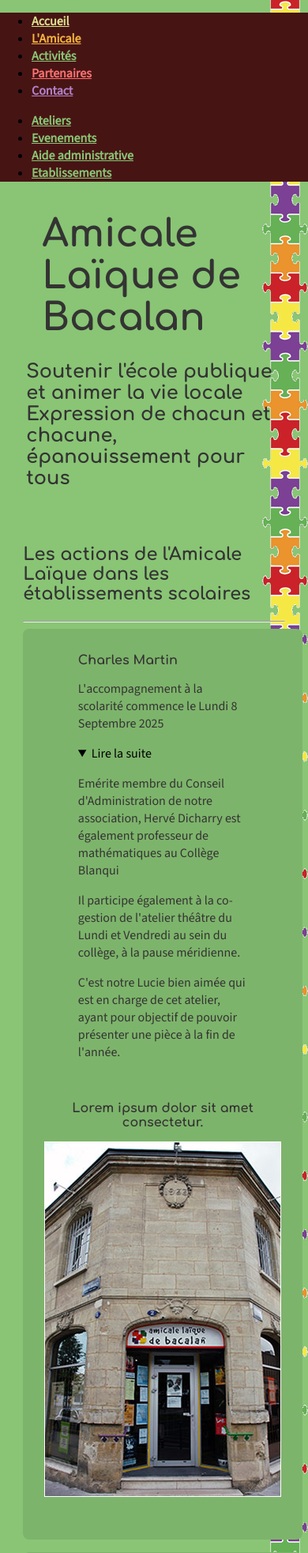
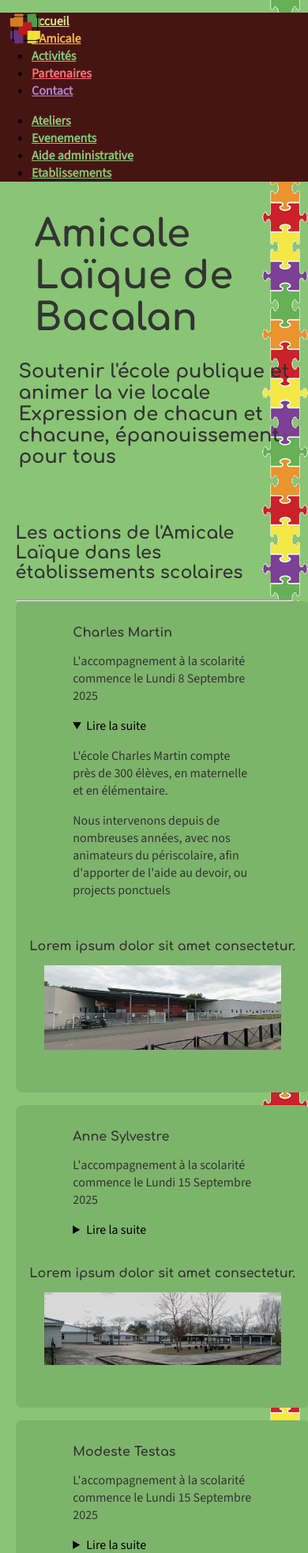
Before and after one commit to mufour/alb-site, a PHP site: page /etablissements.html in a window 390 px wide, after a click on "Lire la suite". Shown: the top 1966 px of the page at 79% size. Run offline with PHP 8.4, Linux system fonts and the light colour scheme.

Commit message:
all body responsive + images, minus every header with burger menu

```diff
--- a/ateliers.html
+++ b/ateliers.html
@@ -236,6 +236,7 @@
             <hr>
         </div>
         <h4>Nos tarifs</h4>
+        <div id="prices">
         <table>
             <tr class="darken-lign">
                 <td>
@@ -537,6 +538,7 @@
                 </td>
             </tr>
         </table>
+        </div>
         <br>
         <hr>
         <div class="row">
@@ -559,6 +561,7 @@
             </div>
             <div class="w-6-team">
                 <h4>Notre grille tarifaire</h4>
+                <div id="tarification">
                 <table>
                     <tr>
                         <td width="20%"></td>
@@ -622,6 +625,7 @@
                     </tr>
                 </table>
             </div>
+            </div>
         </div>
         <div class="cards">
             <div class="card">
--- a/etablissements.html
+++ b/etablissements.html
@@ -56,17 +56,14 @@
                 <p>L'accompagnement à la scolarité commence le Lundi 8 Septembre 2025</p>
                 <details>
                     <summary>Lire la suite</summary>
-                    <p>Emérite membre du Conseil d'Administration de notre association, Hervé Dicharry est également
-                        professeur de mathématiques au Collège Blanqui</p>
-                    <p>Il participe également à la co-gestion de l'atelier théâtre du Lundi et Vendredi au sein du
-                        collège, à la pause méridienne.</p>
-                    <p>C'est notre Lucie bien aimée qui est en charge de cet atelier, ayant pour objectif de pouvoir
-                        présenter une pièce à la fin de l'année.</p>
+                    <p>L'école Charles Martin compte près de 300 élèves, en maternelle et en élémentaire.</p>
+                    <p>Nous intervenons depuis de nombreuses années, avec nos animateurs du périscolaire, afin
+                        d'apporter de l'aide au devoir, ou projects ponctuels</p>
                 </details>
             </div>
             <div class="event-img">
-                <h4>Lorem ipsum dolor sit amet consectetur.</h4><img src="/images/amicale_facade.jpg" alt="permaculture"
-                    class="side-img">
+                <h4>Lorem ipsum dolor sit amet consectetur.</h4><img src="/images/charles_martin.png"
+                    alt="Groupe Scolaire Charles Martin" class="side-img">
             </div>
         </div>
         <div class="event-card">
@@ -76,16 +73,15 @@
                 <details>
                     <summary>Lire la suite</summary>
                     <p>Anciennement appelée école Labarde, nom éponyme de la rue dans laquelle se trouve l'école.</p>
-                    <p>Lorem ipsum dolor sit amet consectetur adipisicing elit. Numquam hic sequi maiores modi rem
-                        architecto iusto excepturi exercitationem, ab dolorum! Odio impedit vero aliquam dolor? Sequi
-                        eaque soluta pariatur enim in quasi, provident est nostrum dolores facere. Omnis suscipit aut
-                        explicabo itaque veritatis iure perspiciatis?
-                    </p>
+                    <p>En 2019, l'inauguration de l'école jusque là sans nom, rend hommage à Anne Sylvestre, illustre
+                        figure représentant des valeurs humanistes cher àn Bacalan.</p>
+                    <p>Nous intervenons depuis de nombreuses années, avec nos animateurs du périscolaire, afin
+                        d'apporter de l'aide au devoir, ou projects ponctuels</p>
                 </details>
             </div>
             <div class="event-img">
-                <h4>Lorem ipsum dolor sit amet consectetur.</h4><img src="/images/statuts_amicale_big.jpg"
-                    alt="florencepowa" class="side-img">
+                <h4>Lorem ipsum dolor sit amet consectetur.</h4><img src="/images/labarde.jpg"
+                    alt="Ecole Anne Sylvestre" class="side-img">
             </div>
         </div>
         <div class="event-card">
@@ -94,16 +90,16 @@
                 <p>L'accompagnement à la scolarité commence le Lundi 15 Septembre 2025</p>
                 <details>
                     <summary>Lire la suite</summary>
-                    <p>Lorem ipsum dolor sit amet consectetur adipisicing elit. Numquam hic sequi maiores modi rem
-                        architecto iusto excepturi exercitationem, ab dolorum! Odio impedit vero aliquam dolor? Sequi
-                        eaque soluta pariatur enim in quasi, provident est nostrum dolores facere. Omnis suscipit aut
-                        explicabo itaque veritatis iure perspiciatis?
+                    <p>Le groupe scolaire le plus récent de Bacalan a vu ouvrir ses portes en 2021, et compte désormais
+                        près de 200 élèves.
                     </p>
+                    <p>Nous intervenons depuis de nombreuses années, avec nos animateurs du périscolaire, afin
+                        d'apporter de l'aide au devoir, ou projects ponctuels</p>
                 </details>
             </div>
             <div class="event-img">
                 <h4>Lorem ipsum dolor sit amet consectetur.</h4>
-                <img src="/images/ca_1920_1930_big.jpg" alt="idk" class="side-img">
+                <img src="/images/modeste_testas.png" alt="Groupe Scolaire Modeste Testas" class="side-img">
             </div>
         </div>
         <div class="event-card">
@@ -112,16 +108,14 @@
                 <p>L'accompagnement à la scolarité commence le Lundi 15 Septembre 2025
                 <details>
                     <summary>Lire la suite</summary>
-                    <p>Lorem ipsum dolor sit amet consectetur adipisicing elit. Numquam hic sequi maiores modi rem
-                        architecto iusto excepturi exercitationem, ab dolorum! Odio impedit vero aliquam dolor? Sequi
-                        eaque soluta pariatur enim in quasi, provident est nostrum dolores facere. Omnis suscipit aut
-                        explicabo itaque veritatis iure perspiciatis?
-                    </p>
+                    <p>Dirigé par notre ancien président, Yves Jouanard !</p>
+                    <p>Nous intervenons depuis de nombreuses années, avec nos animateurs du périscolaire, afin
+                        d'apporter de l'aide au devoir, ou projects ponctuels</p>
                 </details>
             </div>
             <div class="event-img">
                 <h4>Lorem ipsum dolor sit amet consectetur.</h4>
-                <img src="/images/ca_1920_1930_big.jpg" alt="idk" class="side-img">
+                <img src="/images/achard.png" alt="Ecole Achard" class="side-img">
             </div>
         </div>
         <div class="event-card">
@@ -130,29 +124,23 @@
                 <p>Nous co-construisons avec le collège depuis de nombreuses années</p>
                 <details>
                     <summary>Lire la suite</summary>
-                    <p>Nous proposons depuis plusieurs années un atelier Théâtre 2 fois par semaine, lors de la pause
-                        méridienne. Cet atelier est assuré par Lucie, qui s'occupe également des ateliers Théâtre dans
-                        nos locaux.</p>
-                    <p>L'atelier échec est également présent 2 fois dans la semaine, sur la pause méridienne, animé par
-                        Yon Kosmin Barboux !</p>
+                    <p>Nous proposons depuis plusieurs années un atelier théâtre, qui se tient désormais à la fin de la
+                        journée du Lundi. Cet atelier est assuré par Lucie, qui s'occupe également des ateliers théâtre
+                        dans nos locaux.</p>
+                    <p>Un atelier échec est également présent 2 fois dans la semaine, sur la pause méridienne, grâce à un
+                        intervenant bien connu du collège.</p>
                     <p>Nous adaptons nos propositions aux possibilités d'accueil du collège, ainsi qu'aux horaires de la
                         pause méridenne. Notre collaboration nous permet d'adapter nos propositions d'ateliers. Par le
-                        passé, nous avons pu proposer des ateliers Photographie, Informatique et Vidéo.</p>
+                        passé, nous avons pu proposer des ateliers de photographie, informatique et vidéo.</p>
                     <br>
                     <p>Nous ne pouvons proposer le même accompagnement à la scolarité comme nous le faisons dans les
-                        écoles primaires, en revanche, nous suivons les élèves qui en font la demande, et nous mettons
+                        écoles primaires, en conséquence, nous suivons les élèves qui en font la demande, et nous mettons
                         en place des séances de travail dans nos locaux pour les collégiens qui le souhaitent.</p>
-                    <p>Emérite membre du Conseil d'Administration de notre association, Hervé Dicharry est également
-                        professeur de mathématiques au Collège Blanqui</p>
-                    <p>Il participe également à la co-gestion de l'atelier théâtre du Lundi et Vendredi au sein du
-                        collège, à la pause méridienne.</p>
-                    <p>C'est notre Lucie bien aimée qui est en charge de cet atelier, ayant pour objectif de pouvoir
-                        présenter une pièce à la fin de l'année.</p>
                 </details>
             </div>
             <div class="event-img">
                 <h4>Lorem ipsum dolor sit amet consectetur.</h4>
-                <img src="/images/ca_1920_1930_big.jpg" alt="idk" class="side-img">
+                <img src="/images/blanqui.jpg" alt="Collège Blanqui" class="side-img">
             </div>
         </div>
         <div class="cards">
@@ -163,10 +151,8 @@
                 <p>Culturels<br>Sportifs<br>Musicaux</p>
             </div>
             <div class="card">
-                <br><img src="images/chaise-et-table.png" width="100" height="100"
-                    alt="picto_atelier_scolaire">
-                <p><a class="bouton-picto"
-                        href="https://www.amicalebacalan.com/etablissements.html">ACTIONS
+                <br><img src="images/chaise-et-table.png" width="100" height="100" alt="picto_atelier_scolaire">
+                <p><a class="bouton-picto" href="https://www.amicalebacalan.com/etablissements.html">ACTIONS
                         SCOLAIRES
                     </a></p>
                 <p>Collège Blanqui<br>Ecoles</p>
--- a/index.html
+++ b/index.html
@@ -229,7 +229,7 @@
         </div>
         <hr>
         <div class="footer">
-            <p class="p-footer">© 2025 Amicale Laïque de Bacalan - BORDEAUX (Gironde) | Tous droits réservés<br>
+            <p class="p-footer">© 2026 Amicale Laïque de Bacalan - BORDEAUX (Gironde) | Tous droits réservés<br>
                 Réseaux sociaux : <a href="https://www.facebook.com/amicalelaique.debacalan" target="_blank">Page
                     Facebook <img src="images/fbpicto.png" alt="fb-picto" id="fb-picto" width="28px"></a> | <a
                     href="https://www.instagram.com/amicalelaiquedebacalan/" target="_blank">Page Instagram <img
--- a/public/scripts.js
+++ b/public/scripts.js
@@ -1,4 +1,4 @@
-/* -------- Animation du bandeau d'images de la page d'accueil -------- */
+/* ---------------- Animation du bandeau d'images de la page d'accueil ---------------- */
 
 const bandef = document.querySelector('.bandef');
 let speed = 1;
@@ -11,7 +11,6 @@ const track = document.querySelector('.bandef-track');
 
 if (track) {
     track.innerHTML += track.innerHTML;
-
     function animate() {
         if (!isPaused) {
             position += speed * direction;
@@ -45,12 +44,10 @@ toggleBtn.addEventListener('click', () => {
         isPaused = !isPaused;
         toggleBtn.textContent = isPaused ? 'Reprendre' : 'Pause';
     });
-
     document.getElementById('speed-up')
         .addEventListener('click', () => {
             speed += 1;
         });
-
     document.getElementById('speed-down')
         .addEventListener('click', () => {
 
@@ -61,11 +58,12 @@ document.getElementById('speed-down')
         });
 }
 
-/* -------- Menu Burger -------- */
+/* ---------------- Menu Burger ---------------- */
 const burgerBtn = document.getElementById('burger-btn');
 const mainNavLinks = document.getElementById('nav-links');
 const secNav = document.getElementById('menu-amicale');
 
+if (burgerBtn && mainNavLinks && secNav) {
     // Fonction pour basculer l'affichage des deux menus
     function toggleMenus() {
         mainNavLinks.classList.toggle('open');
@@ -85,28 +83,19 @@ const secNavItems = secNav.querySelectorAll('a');
     secNavItems.forEach(link => {
         link.addEventListener('click', toggleMenus);
     });
+}
 
+/* ---------------- Formulaire ---------------- */
+const form = document.querySelector('form');
+const emailInput = document.getElementById('email');
 
-/* -------- Formulaire --------
+if (form && emailInput) {
     document.getElementById('email').addEventListener('focus', function () {
-            messageElt = document.createElement('div');
-            messageElt.setAttribute('id', 'message');
+        const messageElt = document.createElement('div'); messageElt.setAttribute('id', 'message');
         messageElt.textContent = "Un lien d'activation sera envoyé à cette adresse"
-            emailElt.parentNode.insertBefore(messageElt, emailElt.nextSibling);
     })
 
     document.getElementById('email').addEventListener('blur', function () {
         document.getElementById('message').remove();
     })
-
-        document.querySelector('form').addEventListener('submit', function (e) {
-            e.preventDefault();
-            if (e.target.password.value === e.target.confirmpw.value) {
-                alert("Votre mot de passe est valide, la demande a bien été envoyée");
-            } else {
-                const confirmpwElt = document.querySelector('label[for="confirmpw"]');
-                confirmpwElt.textContent += " - Vos mots de passe ne coïncident pas";
-                confirmpwElt.style.color = "red";
 }
-        });
-        */
--- a/public/styles.css
+++ b/public/styles.css
@@ -602,10 +609,11 @@ header {
 }
 
 .nav-links li {
-    list-style: none;}
+    list-style: none;
+}
 
 .logo {
-    margin: 8px;
+    margin: 12px;
     max-width: 96px;
     display: block;
 }
@@ -663,6 +676,10 @@ header {
 
 /*-------------------------------- RESPONSIVE TABLETTE --------------------------------*/
 @media only screen and (max-width: 980px) {
+
+    #main {
+        width: auto;
+    }
 
     .row {
         width: 100%;
@@ -702,38 +719,42 @@ header {
         margin-top: 15px;
         font-size: 10px;
     }
+
+    iframe {
+        width: 90%;
+    }
+
+    .card-admin-nordv {
+        width: 90%;
+    }
+
+    .card-admin-rdv {
+        width: 90%;
+    }
 }
 
 /*-------------------------------- RESPONSIVE TELEPHONE --------------------------------*/
 @media only screen and (max-width: 768px) {
 
     #main {
-        max-width: 85%;
+        max-width: 90%;
     }
 
+    .row,
     .w-4,
-    .w-6-team,
     .w-8-accueil,
     .partner,
     .card-contact,
     .atelier-day,
-    .row {
+    .w-12-content,
+    .w-12-content-news {
         width: 98%;
         display: block;
-        margin-bottom: 20px;
+        margin: 8px 0px;
     }
 
     .row>div {
         margin: 1%;
-    }
-
-    .w-4,
-    .w-6-team,
-    .w-8-accueil,
-    .w-12-content,
-    .w-12-content-news {
-        width: 98%;
-        display: block;
     }
 
     .cards {
@@ -784,23 +814,73 @@ header {
         border-bottom: 1px solid black;
     }
 
-    .nav-links a {
+    .sec-nav {
+        max-height: 0;
+        opacity: 0;
+        overflow: hidden;
+        transition:
+            max-height 0.5s ease,
+            opacity 0.4s ease;
+    }
+
+    .nav-links a,
+    .sec-nav a {
         display: block;
         width: 100%;
+        padding: 2px 0px;
     }
 
     .nav-links.open,
     .sec-nav.open {
-        display: flex;
+        max-height: 500px;
+        opacity: 1;
     }
 
-    .logo {
-        display: none;
+    .sec-nav-links {
+        display: flex;
+        flex-direction: column;
+        width: 100%;
+        margin: 0;
+        padding: 0;
+    }
+
+    .sec-nav-links li {
+        width: 100%;
+        border-bottom: 1px solid black;
+        text-align: center;
+    }
+
+    .sec-nav ul {
+        display: flex;
+        flex-direction: column;
+        width: 100%;
+    }
+
+    .sec-nav li {
+        width: 100%;
+        text-align: center;
+        background-color: #5c1a1a;
+    }
+
+    .sec-nav-links li:active {
+        background-color: rgba(255, 255, 255, 0.1);
+    }
+
+    .logo img {
+        width: 40px;
+        height: 40px;
+        position: absolute;
+        top: 16px;
+        left: 12px;
+    }
+
+    hr {
+        margin: 0;
     }
 }
 
 /* -------------------------------- RESPONSIVE MOBILE & TABLETTE --------------------------------*/
-@media only screen and (max-width: 992px) {
+@media only screen and (max-width: 980px) {
 
     .card-partner {
         width: 100%;
```
Also changed, not shown: other parts of public/styles.css (+49 -8 lines), au_quotidien.html (+7 -4 lines), contacts.html (+8 -10 lines), horaires.html (+6 -4 lines), mentions-legales.html (+8 -6 lines), presentation.html (+14 -6 lines), images/achard.png (added), images/blanqui.jpg (added), images/charles_martin.png (added), images/labarde.jpg (added), images/modeste_testas.png (added). Lines whose indentation alone changed are shown as unchanged.
